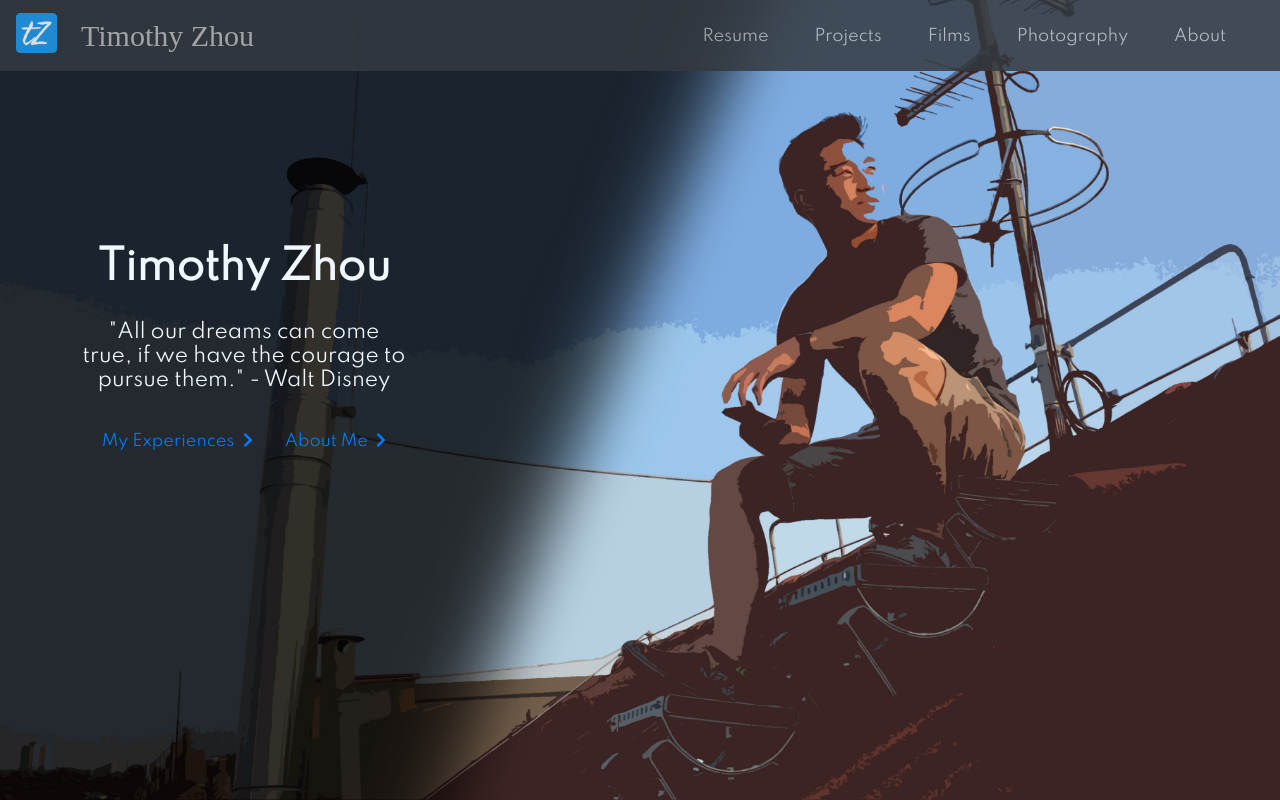
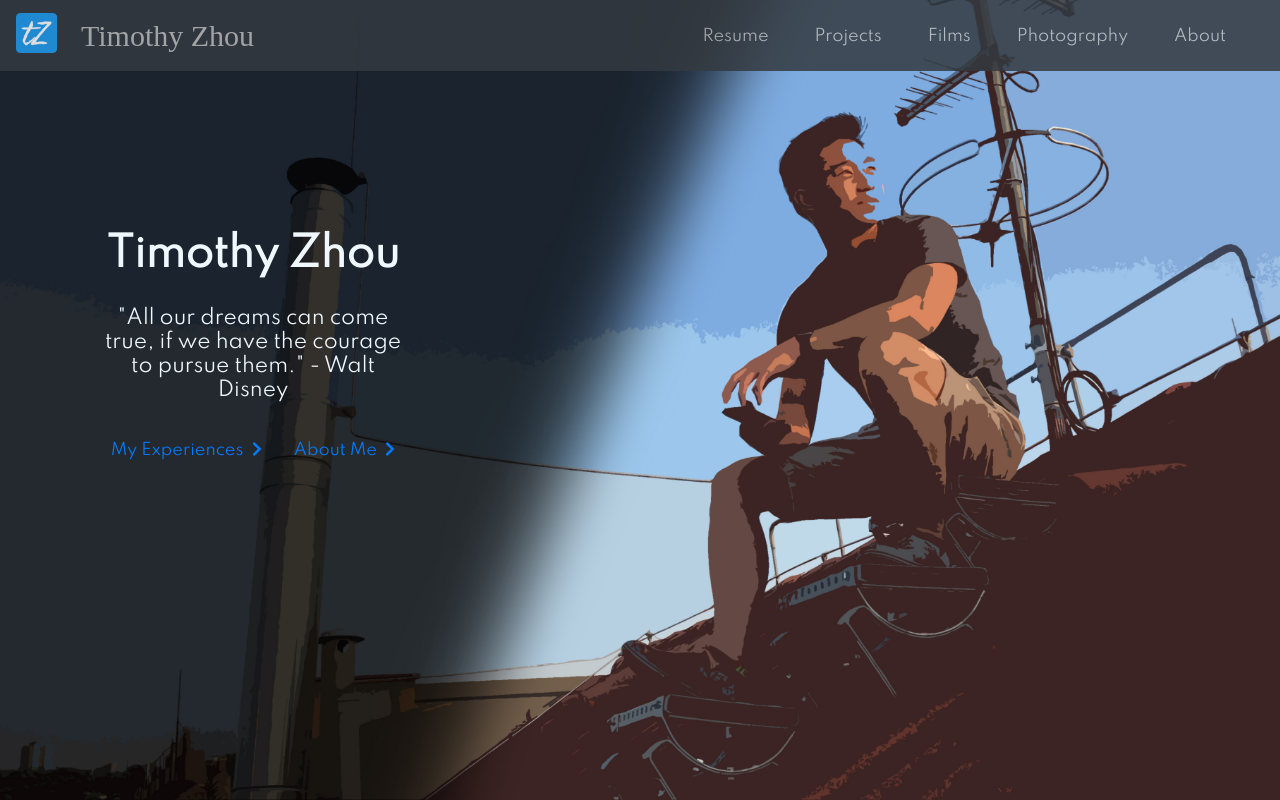
Before and after one commit to timzhou99/personal-web, a React (Create React App) app: page / in a window 1280 px wide. Built offline with nearby package versions, Linux system fonts and the light colour scheme; a web font is replaced by a local one.

Commit message:
Fixed margins.

```diff
--- a/src/components/Home.js
+++ b/src/components/Home.js
@@ -19,7 +19,6 @@ const Styles = styled.div`
     height:100vh;  /* responsive height */
   }
   h1 {
-    padding-left: 20%;
     padding-top: 40%;
     font-family: 'Spartan';
     font-weight: bold;
@@ -28,16 +27,21 @@ const Styles = styled.div`
   }
   h5 {
     text-align: center;
-    padding-left: 20%;
     padding-top: 5%;
     font-family: 'Spartan';
     color: aliceblue;
   }
   .nav {
-    padding-left: 20%;
     padding-top: 5%;
     font-family: 'Spartan';
   }
+
+  @media only screen and (min-width: 768px) {
+    h1, .nav, h5 {
+      padding-left: 20%;
+    }
+  }
+
 `;
 
 export default class NoMatch extends Component {
@@ -54,7 +58,7 @@ export default class NoMatch extends Component {
 
                     <NavigationBar/>
 
-                    <Row className="h-50 align-items-center">
+                    <Row className="h-50 align-items-center mx-auto">
                         <Col className="col-sm-4">
                             <Fade left>
                                 <h1>Timothy Zhou</h1>
```
Lines whose indentation alone changed are shown as unchanged.
